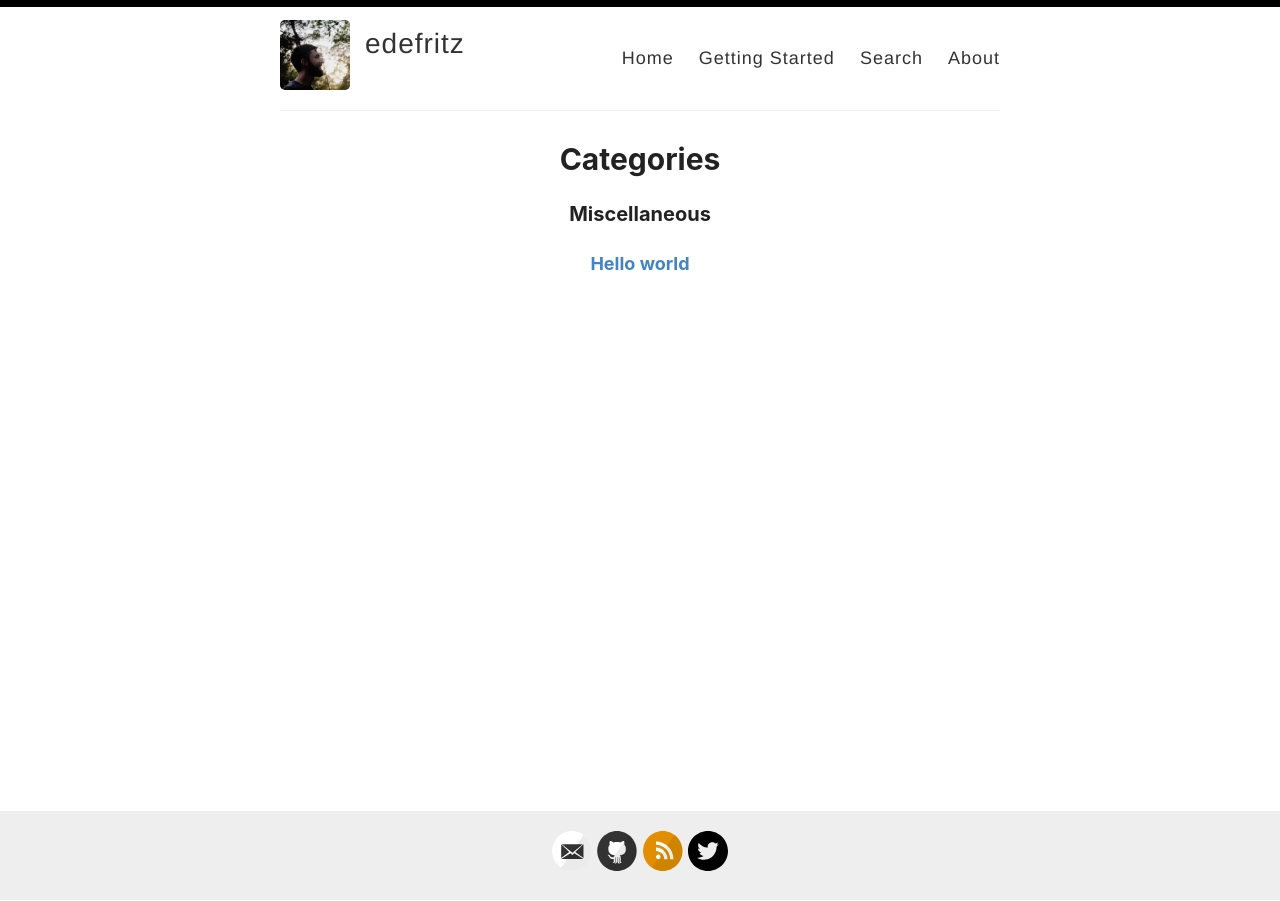
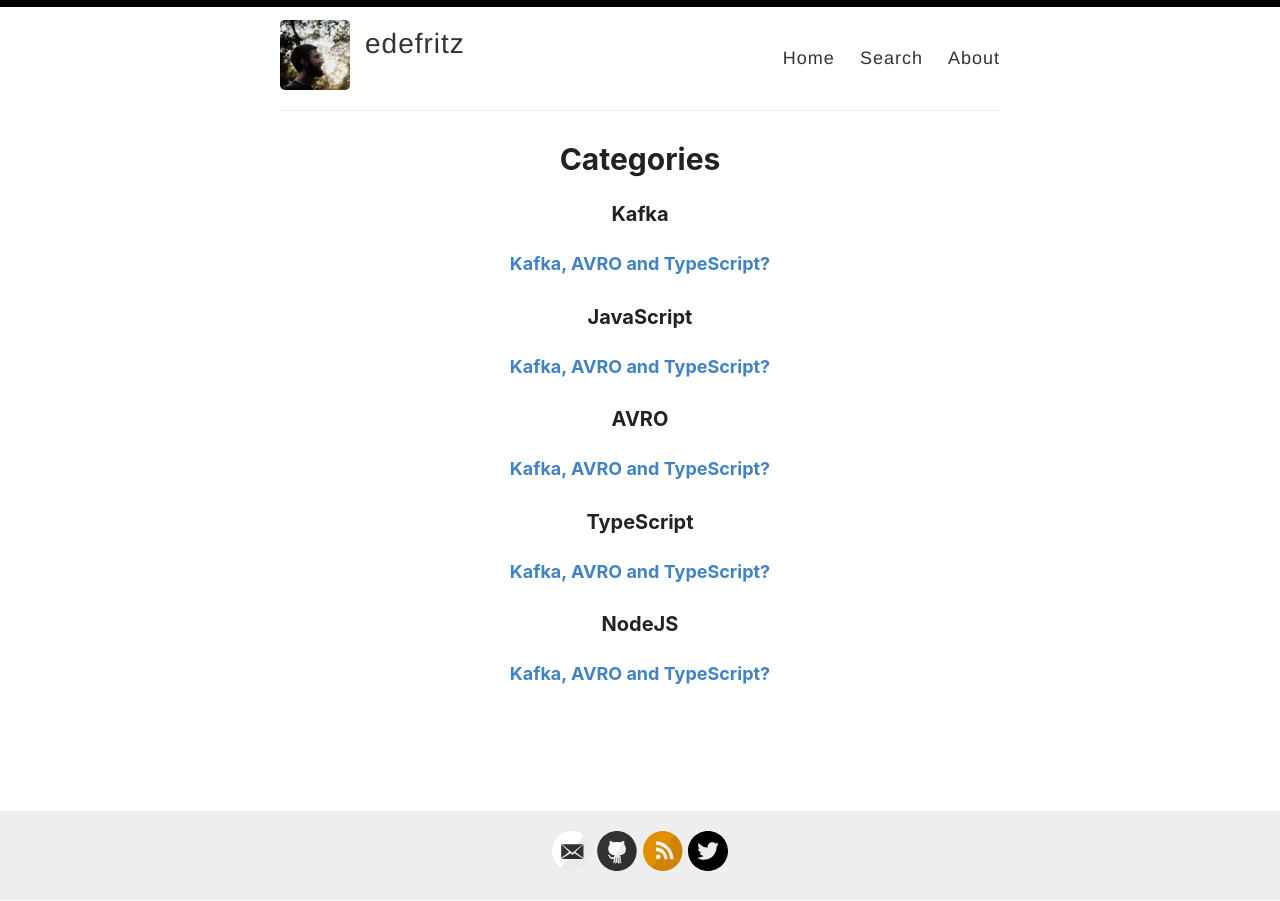
Before and after one commit to Edefritz/edefritz.github.io, a Jekyll site: the page built from _pages/categories.md, in a window 1280 px wide. Built offline with Jekyll 4.4.1, drawn with Linux system fonts in a browser that asks for light colours; part of the change alters nothing that is shown.

Commit message:
Added KafkaJS article

````diff
--- a/_config.yml
+++ b/_config.yml
@@ -41,7 +41,7 @@ footer-links:
 #disqus:
 
 # Enter your Google Analytics web tracking code (e.g. UA-2110908-2) to activate tracking
-#google_analytics: UA-43339302-11
+google_analytics: UA-64213140-3
 
 # Your website URL (e.g. http://amitmerchant1990.github.io or http://www.amitmerchant.com)
 # Used for Sitemap.xml and your RSS feed
--- a/_layouts/default.html
+++ b/_layouts/default.html
@@ -28,7 +28,6 @@
 
             <nav>
               <a href="{{ site.baseurl }}/">Home</a>
-              <a href="{{ site.baseurl }}/getting-started">Getting Started</a>
               <a href="{{ site.baseurl }}/search">Search</a>
               <a href="{{ site.baseurl }}/about">About</a>
             </nav>
--- a/_posts/2020-01-20-hello-world.md
+++ /dev/null
@@ -1,7 +0,0 @@
----
-layout: post
-title: Hello world
-categories: [Miscellaneous]
----
-
-# Hello World
--- /dev/null
+++ b/_posts/2020-01-21-kafka-avro-javascript.md
@@ -0,0 +1,189 @@
+---
+layout: post
+title: Kafka, AVRO and TypeScript?
+categories: [Kafka, JavaScript, AVRO, TypeScript, NodeJS]
+---
+
+# Kafka, AVRO and TypeScript?
+
+Kafka is a very popular message broker system and used in a lot of companies right now. However, I always assumed that most Kafka users are also using JVM based clients like Java, Scala and Kotlin.
+
+Recently I was playing around with a project in TypeScript and since it would have been handy to dump the results directly into Kafka, I saw that there is also a Kafka Client for JS. And it even works with AVRO.
+
+# Example
+Here is a simple example for an AVRO producer and consumer:
+
+Set up a new node project and install these two dependencies. The schema registry is required to work with AVRO schemas.
+
+```bash
+npm install kafkajs
+npm install @kafkajs/confluent-schema-registry
+```
+
+Then create a new file. This example is in TypeScript but in JS it would work more or less in a similar way.
+First import all the dependencies and configure all Kafka related settings.
+
+
+```ts
+import { Kafka } from "kafkajs";
+import {
+  SchemaRegistry,
+  readAVSCAsync,
+} from "@kafkajs/confluent-schema-registry";
+import { exit } from "process";
+
+const TOPIC = "my_topic";
+
+// configure Kafka broker
+const kafka = new Kafka({
+  clientId: "some-client-id",
+  brokers: ["localhost:29092"],
+});
+
+// If we use AVRO, we need to configure a Schema Registry
+// which keeps track of the schema
+const registry = new SchemaRegistry({
+  host: "http://localhost:8085",
+});
+
+// create a producer which will be used for producing messages
+const producer = kafka.producer();
+
+const consumer = kafka.consumer({
+  groupId: "group_id_1",
+});
+
+// declaring a TypeScript type for our message structure
+declare type MyMessage = {
+  id: string;
+  value: number;
+};
+```
+Now we need to make sure we can encode messages in AVRO. Therefore we need to be able to read a schema from a file an register it in the schema registry.
+
+This is how the schema in this example will look like. Pretty straightforward, two fields called id which is a string and value which is an integer.
+Insert this to a file called schema.avsc, we will use the confluent-schema-registry package to read it and register the schema in the schema registry.
+
+```avsc
+{
+  "name": "example",
+  "type": "record",
+  "namespace": "com.my.company",
+  "doc": "Kafka JS example schema",
+  "fields": [
+    {
+      "name": "id",
+      "type": "string"
+    },
+    {
+      "name": "value",
+      "type": "int"
+    }
+  ]
+}
+```
+
+Here is the function which we will use to read an avro schema from a file and register it in the schema registry.
+```ts
+// This will create an AVRO schema from an .avsc file
+const registerSchema = async () => {
+  try {
+    const schema = await readAVSCAsync("./avro/schema.avsc");
+    const { id } = await registry.register(schema);
+    return id;
+  } catch (e) {
+    console.log(e);
+  }
+};
+```
+
+This is how we can build a producer. Before pushing a message (of type MyMessage which we defined above) we will encode it usind the AVRO schema from the registry.
+```ts
+// push the actual message to kafka
+const produceToKafka = async (registryId: number, message: MyMessage) => {
+  await producer.connect();
+
+  // compose the message: the key is a string
+  // the value will be encoded using the avro schema
+  const outgoingMessage = {
+    key: message.id,
+    value: await registry.encode(registryId, message),
+  };
+
+  // send the message to the previously created topic
+  await producer.send({
+    topic: TOPIC,
+    messages: [outgoingMessage],
+  });
+
+  // disconnect the producer
+  await producer.disconnect();
+};
+```
+
+Before we can produce a message, we need to create a topic. It also checks if the topic is already present in case you run this multiple times. You can skip this if the topic is already present.
+```ts
+// create the kafka topic where we are going to produce the data
+const createTopic = async () => {
+  try {
+    const topicExists = (await kafka.admin().listTopics()).includes(TOPIC);
+    if (!topicExists) {
+      await kafka.admin().createTopics({
+        topics: [
+          {
+            topic: TOPIC,
+            numPartitions: 1,
+            replicationFactor: 1,
+          },
+        ],
+      });
+    }
+  } catch (error) {
+    console.log(error);
+  }
+};
+```
+
+Now we create our producer and consumer functions which publish an example message and consume it again.
+```ts
+const produce = async () => {
+  await createTopic();
+  try {
+    const registryId = await registerSchema();
+    // push example message
+    if (registryId) {
+      const message: MyMessage = { id: "1", value: 1 };
+      await produceToKafka(registryId, message);
+      console.log(`Produced message to Kafka: ${JSON.stringify(message)}`);
+    }
+  } catch (error) {
+    console.log(`There was an error producing the message: ${error}`);
+  }
+};
+
+async function consume() {
+  await consumer.connect();
+
+  await consumer.subscribe({
+    topic: TOPIC,
+    fromBeginning: true,
+  });
+
+  await consumer.run({
+    eachMessage: async ({ topic, partition, message }) => {
+      if (message.value) {
+        const value: MyMessage = await registry.decode(message.value);
+        console.log(value);
+      }
+    },
+  });
+}
+```
+
+And finally we execute both functions one after another.
+```ts
+produce()
+  .then(() => consume())
+```
+
+I created a repository to demo this example. There is a docker-compose file which takes care of setting up a Kafka Broker and a Schema Registry: https://github.com/Edefritz/kafkajs_avro_demo
````
